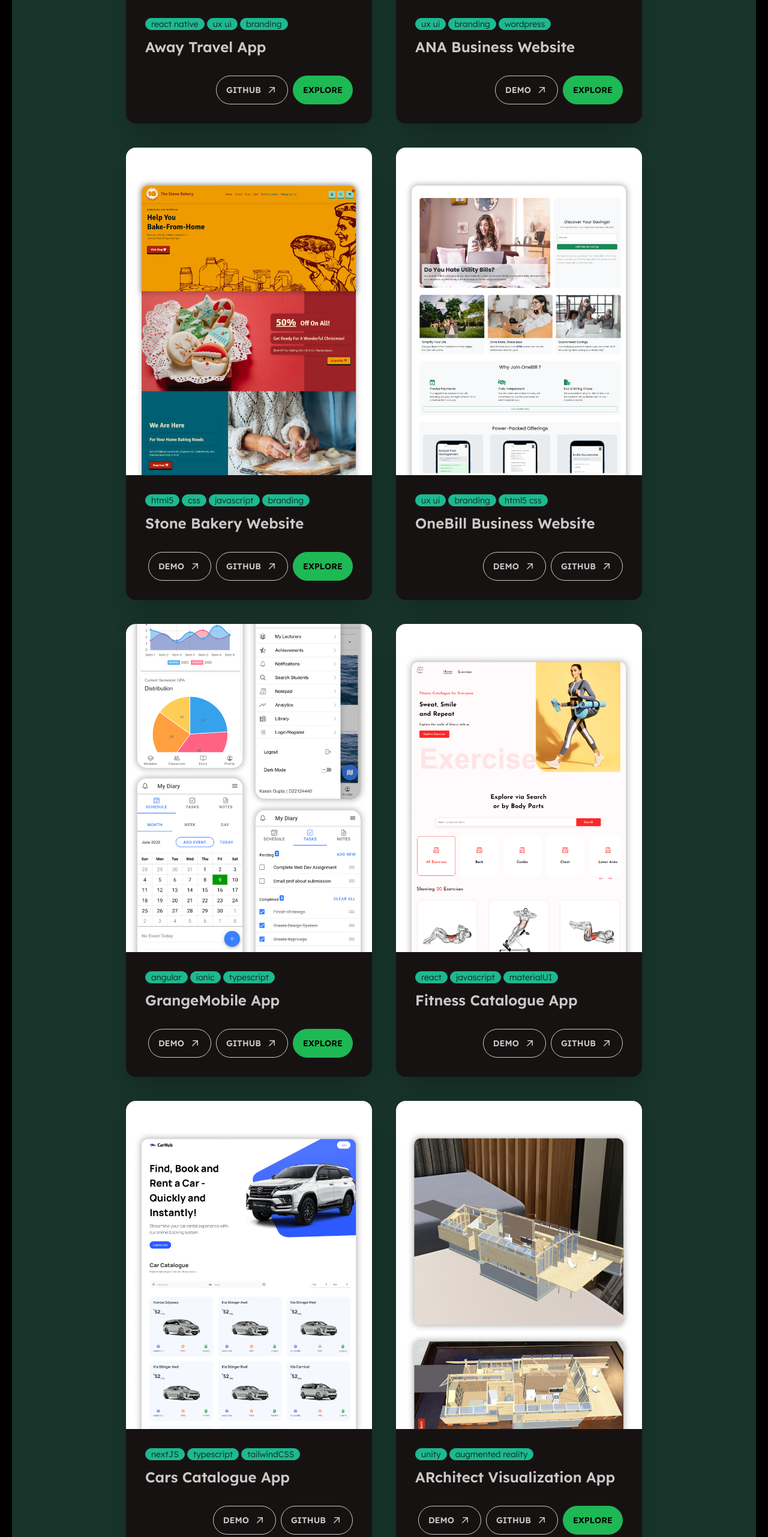
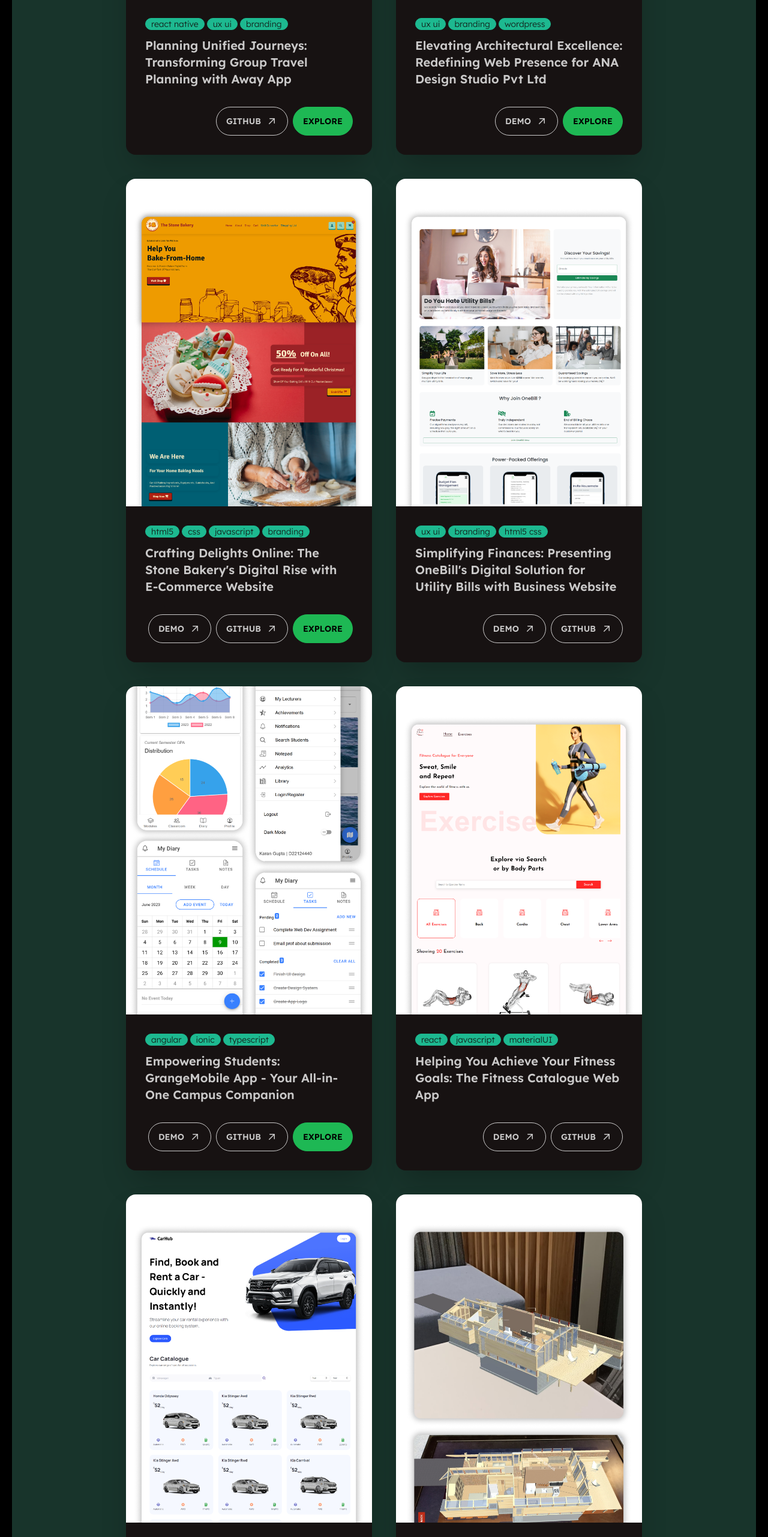
Before and after one commit to gupta-karan1/karan-portfolio-nextjs, a Next.js app: page /work in a window 1280 px wide. Shown: the part 1049-3611 px from the top of the page at 60% size. Built offline with nearby package versions, Linux system fonts and the light colour scheme.

Commit message:
update project titles

```diff
--- a/components/ProjectCard.tsx
+++ b/components/ProjectCard.tsx
@@ -13,7 +13,7 @@ const ProjectCard = ({
   tags,
 }: typeof ProjectCardTypes) => {
   return (
-    <div className="card w-auto lg:w-[410px] bg-base-100 shadow-2xl 2xl:w-[450px] ">
+    <div className="card w-auto lg:w-[410px]  bg-base-100 shadow-2xl 2xl:w-[450px] ">
       <figure>
         <Link href={link} target="_blank">
           <Image
@@ -34,7 +34,7 @@ const ProjectCard = ({
         </div>
 
         <Link href={link} target="_blank">
-          <h2 className="card-title  text-2xl">{title}</h2>
+          <h2 className="card-title  text-xl">{title}</h2>
         </Link>
 
         {/* <p className="font-light line-clamp-5 text-sm">{description}</p> */}
--- a/constants/index.ts
+++ b/constants/index.ts
@@ -107,7 +107,8 @@ export const testimonials = [
 
 export const homeProjects = [
   {
-    title: "Away Travel App",
+    title:
+      "Planning Unified Journeys: Transforming Group Travel Planning with Away App",
     image: "/away-thumbnail.png",
     link: "/work/away-travel-app",
     github: "https://github.com/gupta-karan1/AwayApp",
@@ -115,7 +116,8 @@ export const homeProjects = [
     tags: ["react native", "ux ui", "branding"],
   },
   {
-    title: "ANA Business Website",
+    title:
+      "Elevating Architectural Excellence: Redefining Web Presence for ANA Design Studio Pvt Ltd",
     image: "/ana-thumbnail.png",
     link: "/work/ana-design-website",
     // github: "https://github.com",
@@ -123,7 +125,8 @@ export const homeProjects = [
     tags: ["ux ui", "branding", "wordpress"],
   },
   {
-    title: "Stone Bakery Website",
+    title:
+      "Crafting Delights Online: The Stone Bakery's Digital Rise with E-Commerce Website",
     image: "/stone-thumbnail.png",
     link: "/work/stone-bakery-website",
     github: "https://github.com/gupta-karan1/the-stone-bakery",
@@ -136,7 +139,8 @@ export const allProjects = [
   ...homeProjects,
 
   {
-    title: "OneBill Business Website",
+    title:
+      "Simplifying Finances: Presenting OneBill's Digital Solution for Utility Bills with Business Website",
     image: "/onebill-thumbnail.png",
     // link: "/work/ana-design-website",
     github: "https://github.com/gupta-karan1/OneBill-website",
@@ -144,7 +148,8 @@ export const allProjects = [
     tags: ["ux ui", "branding", "html5 css"],
   },
   {
-    title: "GrangeMobile App",
+    title:
+      "Empowering Students: GrangeMobile App - Your All-in-One Campus Companion",
     image: "/grangemobile-thumbnail.png",
     link: "https://designerkaran.notion.site/GrangeMobile-Angular15-Ionic7-Report-70a528f747a34dbab7936d79aeba49e4?pvs=4",
     github: "https://github.com/gupta-karan1/grange-mobile-app-angular",
@@ -152,7 +157,8 @@ export const allProjects = [
     tags: ["angular", "ionic", "typescript"],
   },
   {
-    title: "Fitness Catalogue App",
+    title:
+      "Helping You Achieve Your Fitness Goals: The Fitness Catalogue Web App",
     image: "/exercise-thumbnail.png",
     // link: "/work/stone-bakery-website",
     github: "https://github.com/gupta-karan1/exercise-app-reactjs",
@@ -160,7 +166,8 @@ export const allProjects = [
     tags: ["react", "javascript", "materialUI"],
   },
   {
-    title: "Cars Catalogue App",
+    title:
+      "Discovering the Perfect Ride for Your Trips: The Cars Catalogue Web App",
     image: "/carhub-thumbnail.png",
     // link: "/work/stone-bakery-website",
     github: "https://github.com/gupta-karan1/car_showcaseApp-nextjs",
@@ -168,31 +175,18 @@ export const allProjects = [
     tags: ["nextJS", "typescript", "tailwindCSS"],
   },
   {
-    title: "ARchitect Visualization App",
+    title:
+      "Simplifying Architecture Visualization for Architects and Clients: ARchitect AR App",
     image: "/ARchitecture-thumbnail.png",
     link: "https://docs.google.com/presentation/d/1XU1wDPdi_vJ4qg5ltYMHq3HimvBLijrbPSM4k6Hf5zg/edit?usp=sharing",
     github: "https://github.com/gupta-karan1/architect-AR-app",
     demo: "https://www.youtube.com/watch?v=tHLQ3ksZJ1E&t=2s",
     tags: ["unity", "augmented reality"],
   },
+
   {
-    title: "Super-Doug Tales Game",
-    image: "/superdoug-thumbnail.png",
-    link: "https://drive.google.com/file/d/17BnfCZsWcXNENBrZoPqxDP2WS24xMSyH/view?usp=sharing",
-    // github: "https://github.com/gupta-karan1/car_showcaseApp-nextjs",
-    demo: "https://www.youtube.com/watch?v=47qeDqxfN6w&t=76s",
-    tags: ["graphic", "photoshop", "unity"],
-  },
-  {
-    title: "Super-Apocalypse Game",
-    image: "/apocalypse-thumbnail.png",
-    link: "https://drive.google.com/file/d/1Wh-FbDEBERIAcir0D3-R3ArbaU8Har_l/view?usp=sharing",
-    github: "https://github.com/DarraghNolan/FirstSemesterPrototype",
-    demo: "https://dazariath.itch.io/post-apocalyptic-platformer",
-    tags: ["game-dev", "testing", "unity"],
-  },
-  {
-    title: "ANA Company Profile",
+    title:
+      "Helping ANA Design Studio Achieve Their Business Goals: ANA Brand Brochure/Profile",
     image: "/anaprofile-thumbnail.png",
     link: "https://drive.google.com/file/d/1LLBNmF2J5bXEHQsx4aVREuuzMKdR7qoB/view?usp=sharing",
     // github: "https://github.com/gupta-karan1/car_showcaseApp-nextjs",
@@ -200,7 +194,8 @@ export const allProjects = [
     tags: ["graphic", "adobe cc", "branding"],
   },
   {
-    title: "ANA Company Portfolio",
+    title:
+      "Presenting ANA Design Studio's 26+ Years of Excellence: ANA Brand Portfolio",
     image: "/anaportfolio-thumbnail.png",
     link: "https://drive.google.com/file/d/1cif-FBpRJKEV2oBdfxccJo_BScnGLpQY/view?usp=sharing",
     // github: "https://github.com/gupta-karan1/car_showcaseApp-nextjs",
@@ -208,7 +203,8 @@ export const allProjects = [
     tags: ["graphic", "adobe cc", "branding"],
   },
   {
-    title: "CoffeeHouse App",
+    title:
+      "Making Bulk Coffee Orders Easy, Authentic & Intuitive: The CoffeeHouse App",
     image: "/coffeehouse-thumbnail.png",
     link: "https://karandialogues.wordpress.com/portfolio/app-design-for-a-coffeehouse-project/",
     // github: "https://github.com/gupta-karan1/car_showcaseApp-nextjs",
@@ -216,7 +212,8 @@ export const allProjects = [
     tags: ["figma", "ux ui", "branding"],
   },
   {
-    title: "Art Gallery App",
+    title:
+      "Building a Community of Local Artists and Art Lovers: The ArtGallery App",
     image: "/artgallery-thumbnail.png",
     link: "https://karandialogues.wordpress.com/portfolio/app-design-for-the-artgallery/",
     // github: "https://github.com/gupta-karan1/car_showcaseApp-nextjs",
@@ -225,11 +222,30 @@ export const allProjects = [
   },
 
   {
-    title: "Architectural Graphics",
+    title:
+      "Communicating Architectural Ideas with Graphics: Architecture Portfolio",
     image: "/archigraphics-thumbnail.png",
     link: "https://issuu.com/clandestine2/docs/karan_architecture_portfolio_issuu",
     // github: "https://github.com/gupta-karan1/car_showcaseApp-nextjs",
     // demo: "https://issuu.com/clandestine2/docs/karan_architecture_portfolio_issuu",
     tags: ["architecture", "graphic", "adobe cc"],
   },
+  {
+    title:
+      "Building & Testing a Prototype for a 2D Platform Game: Super-Doug Game",
+    image: "/superdoug-thumbnail.png",
+    link: "https://drive.google.com/file/d/17BnfCZsWcXNENBrZoPqxDP2WS24xMSyH/view?usp=sharing",
+    // github: "https://github.com/gupta-karan1/car_showcaseApp-nextjs",
+    demo: "https://www.youtube.com/watch?v=47qeDqxfN6w&t=76s",
+    tags: ["graphic", "photoshop", "unity"],
+  },
+  {
+    title:
+      "Storytelling & Gameplay in a Post-Apocalyptic World: Post-Apocalyptic Platformer Game",
+    image: "/apocalypse-thumbnail.png",
+    link: "https://drive.google.com/file/d/1Wh-FbDEBERIAcir0D3-R3ArbaU8Har_l/view?usp=sharing",
+    github: "https://github.com/DarraghNolan/FirstSemesterPrototype",
+    demo: "https://dazariath.itch.io/post-apocalyptic-platformer",
+    tags: ["game-dev", "testing", "unity"],
+  },
 ];
```
